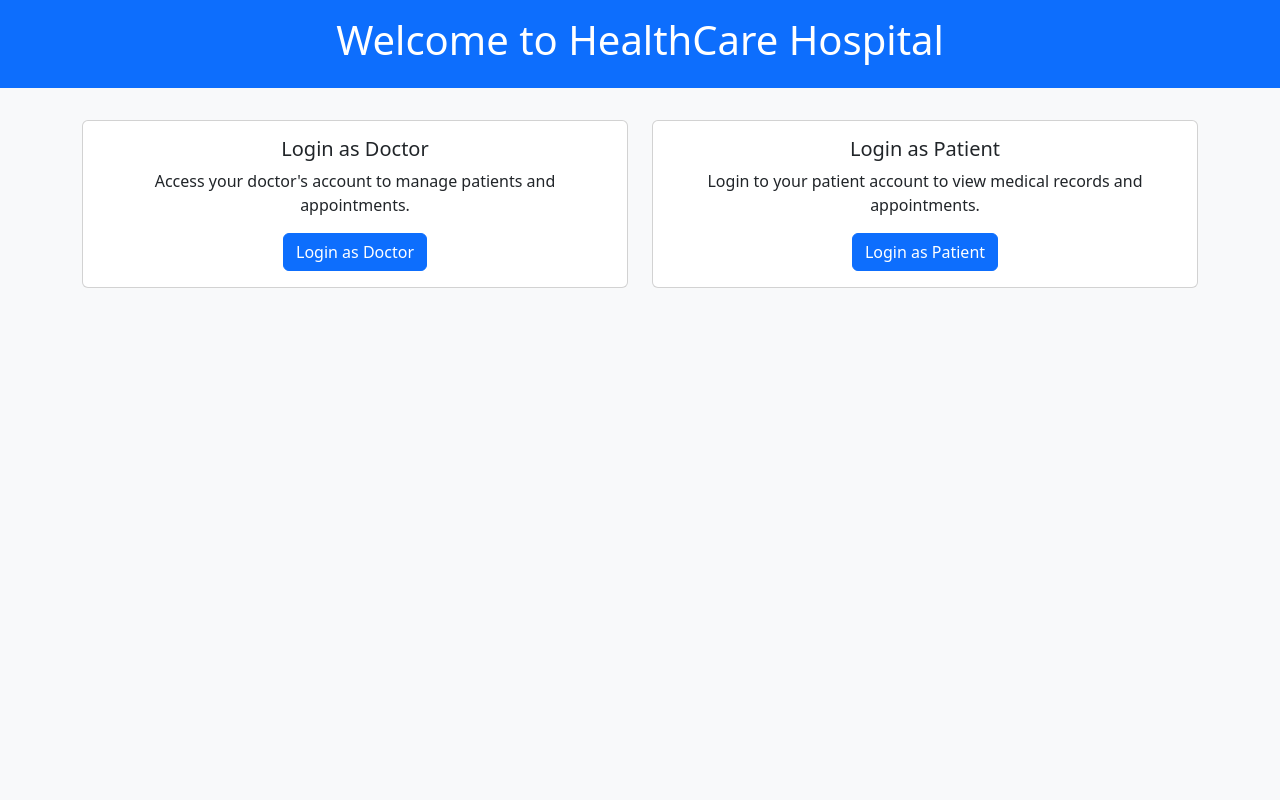
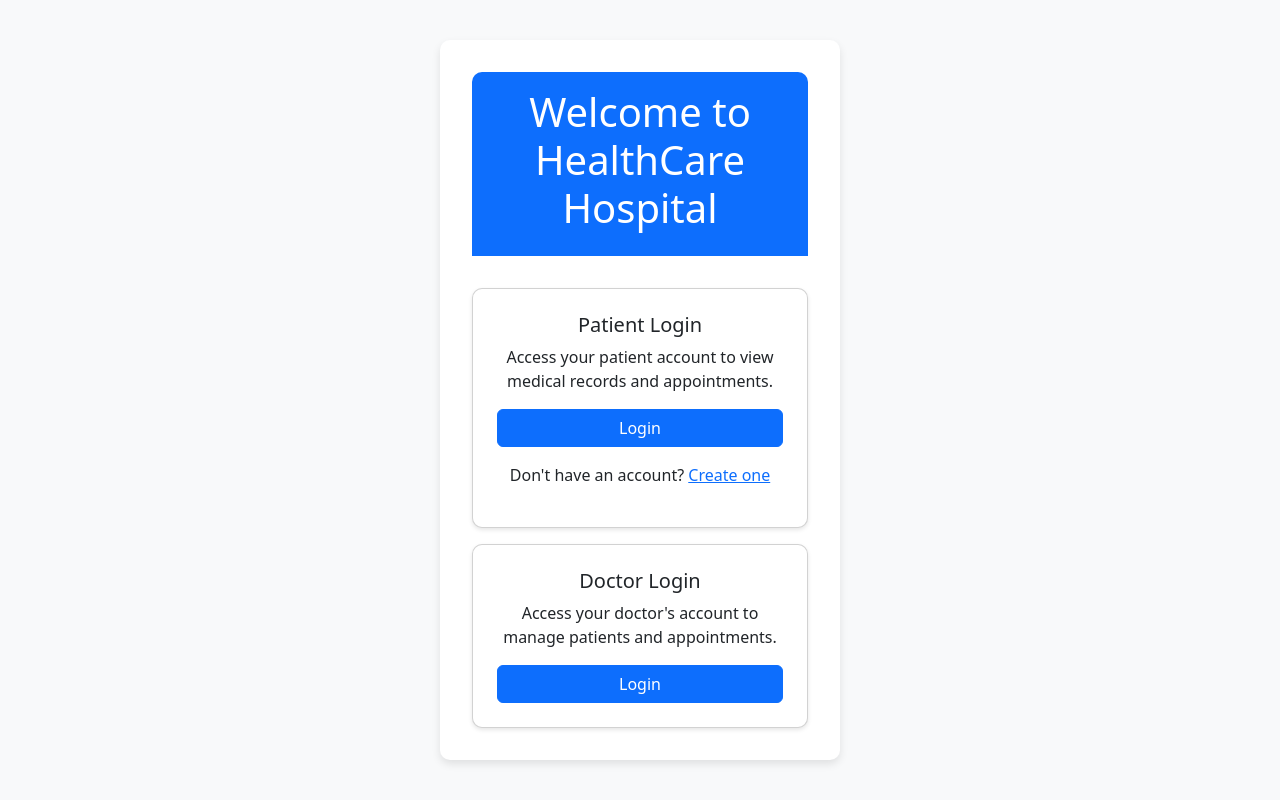
Before and after one commit to thesujai/MedicalTestandReportManagementSystem, a Django app: page / in a window 1280 px wide. Run offline with Django 4.2, Linux system fonts and the light colour scheme.

Commit message:
edited home page

```diff
--- a/mtrms/templates/mtrms/index.html
+++ b/mtrms/templates/mtrms/index.html
@@ -3,46 +3,67 @@
 <style>
     body {
       background-color: #f8f9fa;
+      display: flex;
+      align-items: center;
+      justify-content: center;
+      height: 100vh;
+      margin: 0;
+    }
+    .container-box {
+      background-color: #ffffff;
+      border-radius: 10px;
+      box-shadow: 0 4px 8px rgba(0, 0, 0, 0.1);
+      padding: 2rem;
+      width: 400px;
+      text-align: center;
     }
     .hospital-header {
       background-color: #0d6efd;
       color: #fff;
       padding: 1rem;
+      border-top-left-radius: 10px;
+      border-top-right-radius: 10px;
+      margin-bottom: 2rem;
     }
-    .login-option {
+    .login-options {
+      display: flex;
+      flex-direction: column;
+      gap: 1rem;
+    }
+    .card {
+      padding: 1.5rem;
+      box-shadow: 0 2px 4px rgba(0, 0, 0, 0.1);
+      border-radius: 10px;
       text-align: center;
-      margin-top: 2rem;
+      transition: transform 0.2s;
+    }
+    .card:hover {
+      transform: scale(1.05);
     }
   </style>
 {% endblock head %}
 {% block body %}
-<header class="hospital-header">
-    <h1 class="text-center">Welcome to HealthCare Hospital</h1>
-  </header>
+<body>
+    <div class="container-box">
+      <header class="hospital-header">
+        <h1>Welcome to HealthCare Hospital</h1>
+      </header>
 
-  <div class="container login-option">
-    <div class="row">
-      <div class="col-md-6">
+      <div class="login-options">
         <div class="card">
-          <div class="card-body">
-            <h5 class="card-title">Login as Doctor</h5>
-            <p class="card-text">Access your doctor's account to manage patients and appointments.</p>
-            <a href="#" class="btn btn-primary">Login as Doctor</a>
-          </div>
+          <h5 class="card-title">Patient Login</h5>
+          <p class="card-text">Access your patient account to view medical records and appointments.</p>
+          <a href="#" class="btn btn-primary">Login</a>
+          <p class="mt-3">Don't have an account? <a href="#">Create one</a></p>
         </div>
-      </div>
-      <div class="col-md-6">
         <div class="card">
-          <div class="card-body">
-            <h5 class="card-title">Login as Patient</h5>
-            <p class="card-text">Login to your patient account to view medical records and appointments.</p>
-            <a href="#" class="btn btn-primary">Login as Patient</a>
-          </div>
+          <h5 class="card-title">Doctor Login</h5>
+          <p class="card-text">Access your doctor's account to manage patients and appointments.</p>
+          <a href="#" class="btn btn-primary">Login</a>
         </div>
       </div>
     </div>
-  </div>
 
-  <!-- Bootstrap JS (Optional, if you plan to use Bootstrap components that require JS) -->
-  <script src="https://cdn.jsdelivr.net/npm/bootstrap@5.3.0/dist/js/bootstrap.bundle.min.js"></script>
+    <!-- Bootstrap JS (Optional, if you plan to use Bootstrap components that require JS) -->
+    <script src="https://cdn.jsdelivr.net/npm/bootstrap@5.3.0/dist/js/bootstrap.bundle.min.js"></script>
 {% endblock body %}
```
